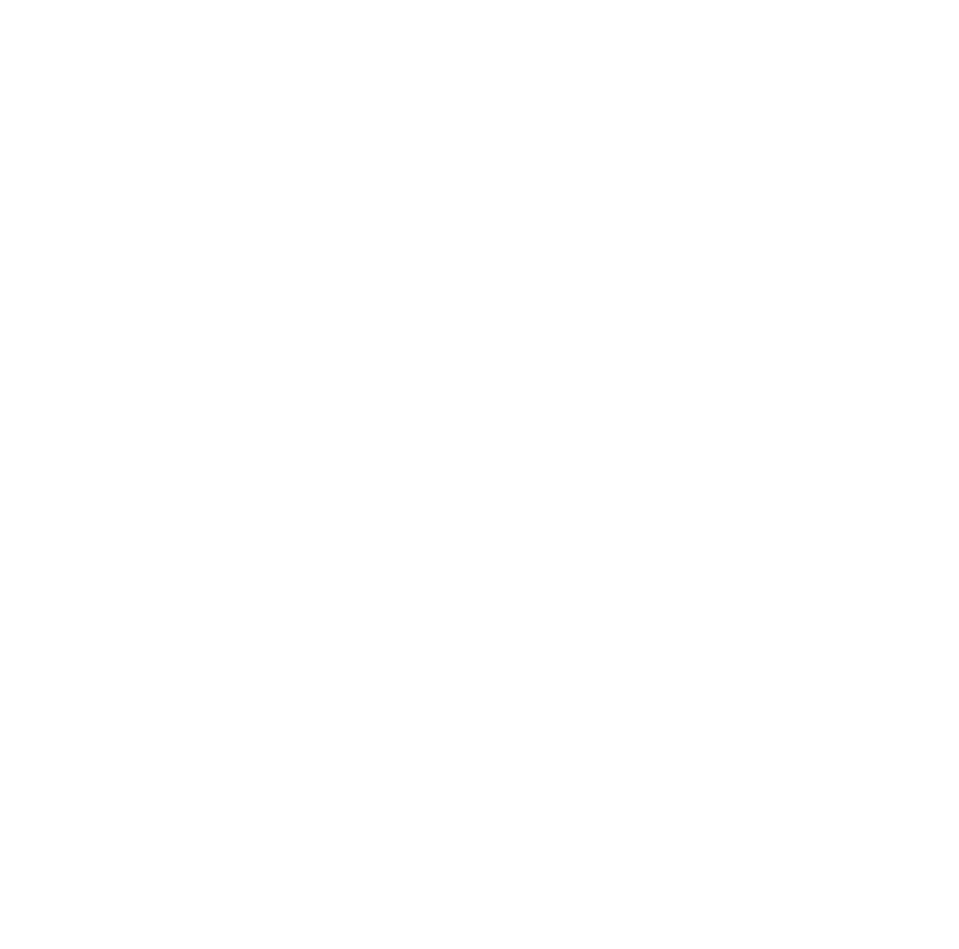
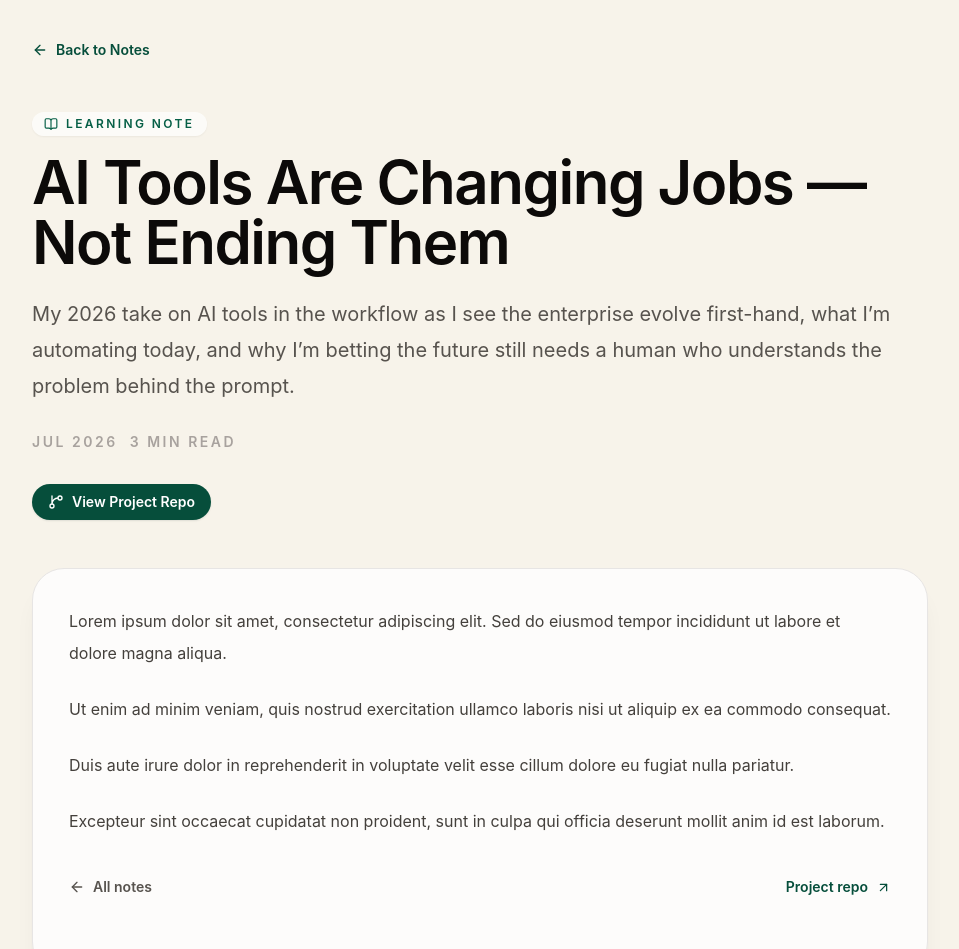
Before and after one commit to jenniferarias414/portfolio-v2, a React (Vite) app: page /notes/ai-tools-changing-jobs in a window 1280 px wide. Before the commit this address had no page. Shown: the top 949 px of the page, without its empty margins (160-1119 px from the left). Before the commit the page ends 800 px from the top, so only its background shows below. Built offline with nearby package versions, Linux system fonts and the light colour scheme.

Commit message:
placeholder ai note page added

```diff
--- a/src/App.jsx
+++ b/src/App.jsx
@@ -6,6 +6,7 @@
 import NotesPage from "./pages/NotesPage.jsx";
 import ProjectsPage from "./pages/ProjectsPage.jsx";
 import RealTimeStreamingPipelineNote from "./pages/RealTimeStreamingPipelineNote.jsx";
+import AiToolsChangingJobsNote from "./pages/AiToolsChangingJobsNote.jsx";
 import RetailDataLakeCaseStudy from "./pages/RetailDataLakeCaseStudy.jsx";
 
 const SnowflakeScd1CustomerPipelineCaseStudy = lazy(() => import("./pages/SnowflakeScd1CustomerPipelineCaseStudy.jsx"));
@@ -34,6 +35,7 @@
         <Route path="/projects" element={<ProjectsPage />} />
         <Route path="/notes" element={<NotesPage />} />
         <Route path="/notes/real-time-streaming-pipeline" element={<RealTimeStreamingPipelineNote />} />
+        <Route path="/notes/ai-tools-changing-jobs" element={<AiToolsChangingJobsNote />} />
         <Route path="/case-studies/retail-data-lake-system-design" element={<RetailDataLakeCaseStudy />} />
         <Route path="/case-studies/real-time-fraud-detection-pipeline" element={<FraudDetectionCaseStudy />} />
         <Route path="/case-studies/healthcare-data-warehouse-modernization" element={<HealthcareDataWarehouseCaseStudy />} />
--- a/src/data/notes.js
+++ b/src/data/notes.js
@@ -56,7 +56,7 @@
     readTime: "3 MIN READ",
     description:
       "My 2026 take on AI tools in the workflow, what I’m automating today, and why I’m betting the future still needs a human who understands the problem behind the prompt.",
-    path: "#",
+    path: `${import.meta.env.BASE_URL}notes/ai-tools-changing-jobs`,
     featured: true,
   },
 ];
--- /dev/null
+++ b/src/pages/AiToolsChangingJobsNote.jsx
@@ -0,0 +1,70 @@
+import { ArrowLeft, ArrowUpRight, BookOpen, GitBranch } from "lucide-react";
+import { Link } from "react-router-dom";
+
+const githubUrl = "https://github.com/jenniferarias414";
+
+function AiToolsChangingJobsNote() {
+  return (
+    <main className="min-h-screen bg-[#f7f3ea] px-5 py-10 text-stone-950 md:px-8">
+      <article className="mx-auto max-w-4xl">
+        <Link to="/notes" className="inline-flex items-center gap-2 text-sm font-semibold text-emerald-900 transition hover:text-stone-950">
+          <ArrowLeft size={16} /> Back to Notes
+        </Link>
+
+        <header className="py-12">
+          <p className="mb-4 inline-flex items-center gap-2 rounded-full bg-white/70 px-3 py-1 text-xs font-semibold uppercase tracking-[0.2em] text-emerald-800 shadow-sm">
+            <BookOpen size={14} /> Learning Note
+          </p>
+          <h1 className="text-4xl font-semibold tracking-tight text-stone-950 md:text-6xl">
+            AI Tools Are Changing Jobs — Not Ending Them
+          </h1>
+          <p className="mt-6 text-lg leading-8 text-stone-600 md:text-xl md:leading-9">
+            My 2026 take on AI tools in the workflow as I see the enterprise evolve first-hand, what I’m automating today, and why I’m betting the future still needs a human who understands the problem behind the prompt.
+          </p>
+          <div className="mt-7 flex flex-wrap items-center gap-3 text-sm font-semibold uppercase tracking-[0.18em] text-stone-400">
+            <span>JUL 2026</span>
+            <span>3 MIN READ</span>
+          </div>
+          <div className="mt-8">
+            <a
+              href={githubUrl}
+              target="_blank"
+              rel="noreferrer"
+              className="inline-flex items-center gap-2 rounded-full bg-emerald-900 px-4 py-2 text-sm font-semibold text-white shadow-sm shadow-emerald-950/10 transition-all duration-200 hover:-translate-y-0.5 hover:bg-stone-950 hover:shadow-md focus:outline-none focus:ring-2 focus:ring-emerald-700 focus:ring-offset-2"
+            >
+              <GitBranch size={16} /> View Project Repo
+            </a>
+          </div>
+        </header>
+
+        <div className="rounded-[2rem] border border-stone-200 bg-white/80 p-6 shadow-xl shadow-stone-900/5 md:p-9">
+          <div className="space-y-6 text-base leading-8 text-stone-700">
+            <p>
+              Lorem ipsum dolor sit amet, consectetur adipiscing elit. Sed do eiusmod tempor incididunt ut labore et dolore magna aliqua.
+            </p>
+            <p>
+              Ut enim ad minim veniam, quis nostrud exercitation ullamco laboris nisi ut aliquip ex ea commodo consequat.
+            </p>
+            <p>
+              Duis aute irure dolor in reprehenderit in voluptate velit esse cillum dolore eu fugiat nulla pariatur.
+            </p>
+            <p>
+              Excepteur sint occaecat cupidatat non proident, sunt in culpa qui officia deserunt mollit anim id est laborum.
+            </p>
+          </div>
+
+          <footer className="flex flex-wrap items-center justify-between gap-4 py-10">
+            <Link to="/notes" className="inline-flex items-center gap-2 text-sm font-semibold text-stone-600 transition-colors duration-200 hover:text-emerald-900">
+              <ArrowLeft size={16} /> All notes
+            </Link>
+            <a href={githubUrl} target="_blank" rel="noreferrer" className="inline-flex items-center gap-2 text-sm font-semibold text-emerald-900">
+              Project repo <ArrowUpRight size={15} />
+            </a>
+          </footer>
+        </div>
+      </article>
+    </main>
+  );
+}
+
+export default AiToolsChangingJobsNote;
```
